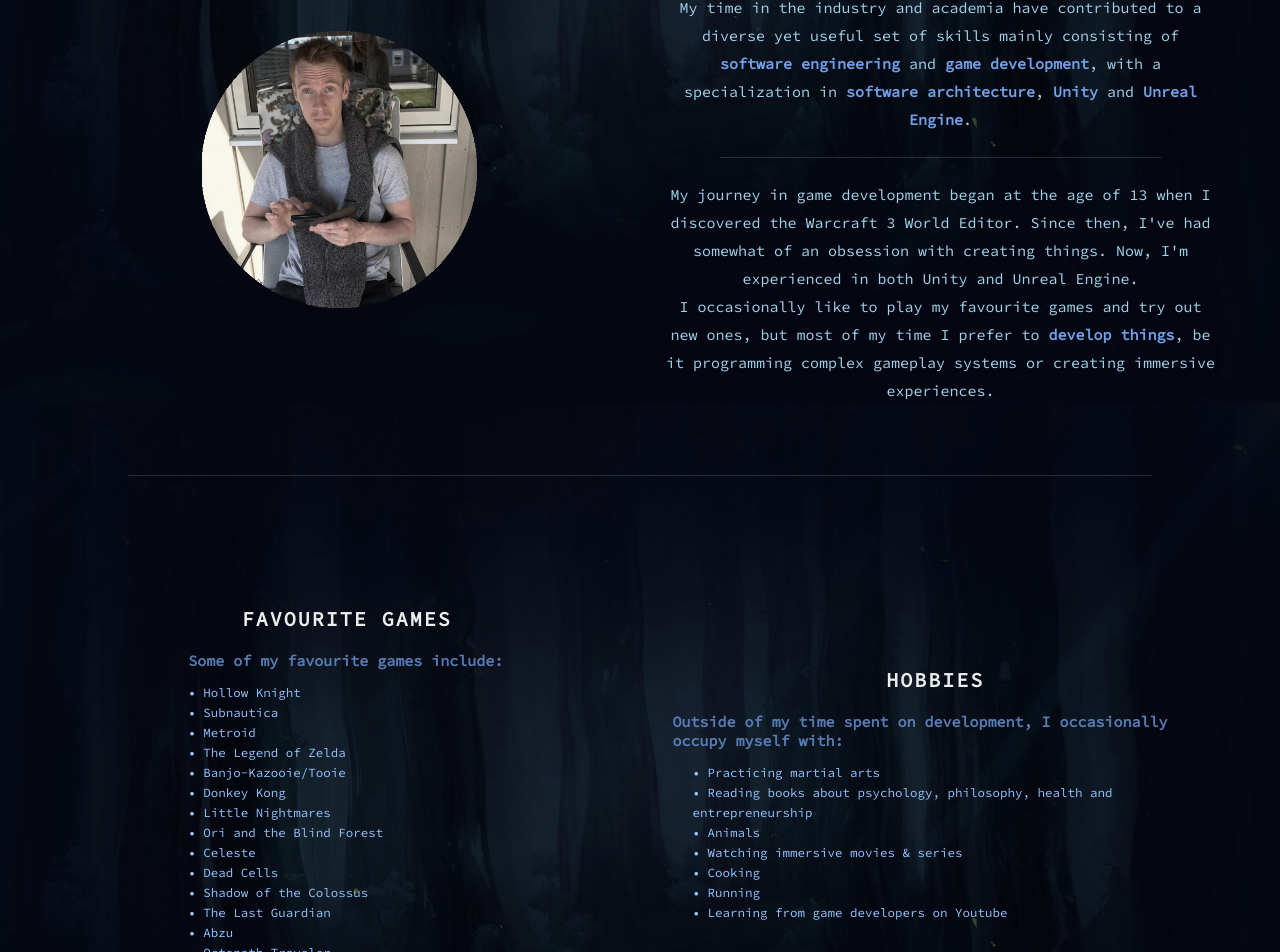
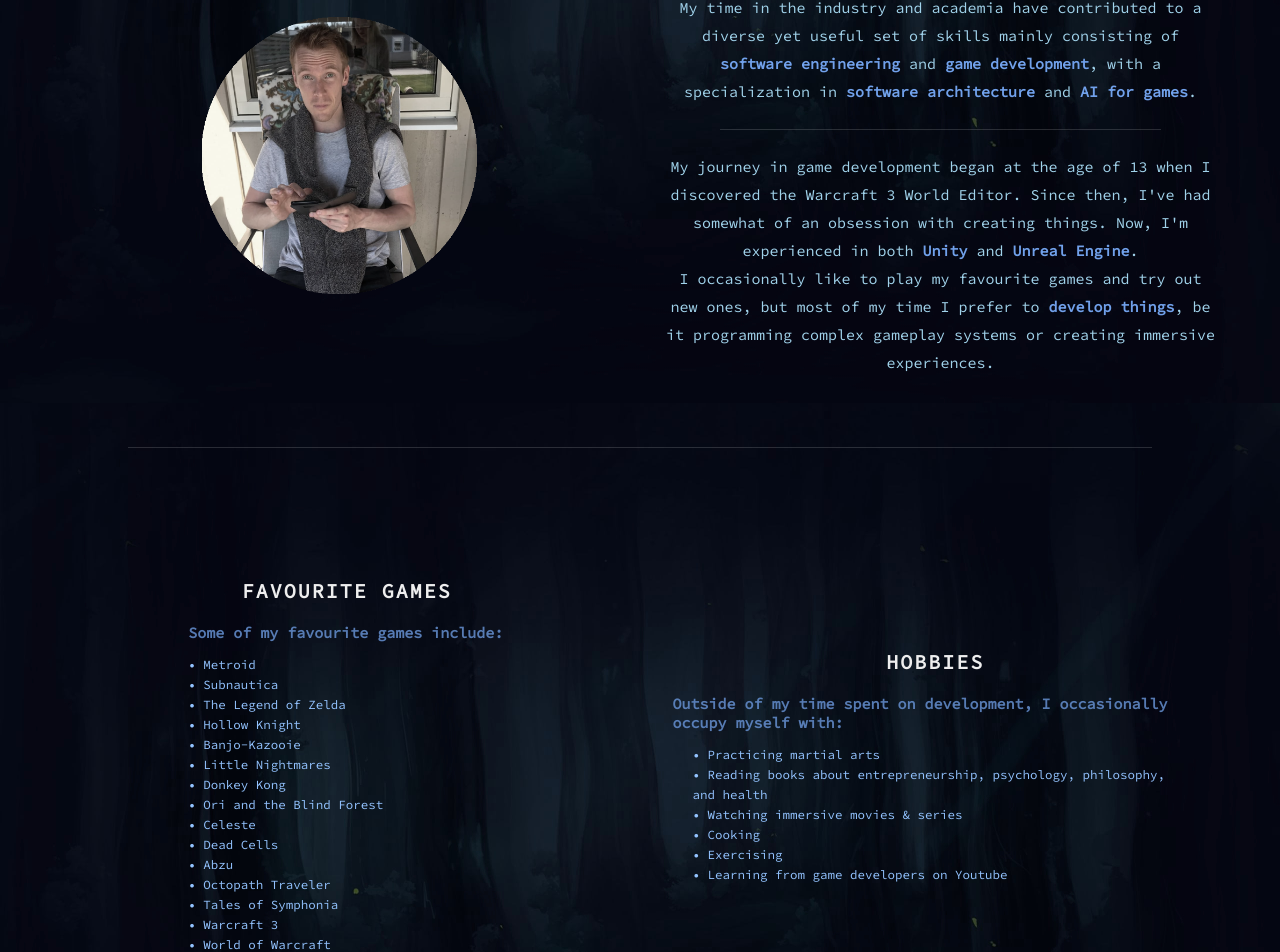
Before and after one commit to fabianfroding/gh-pages-src, a Vue app: page /about in a window 1280 px wide. Shown: the part 397-1349 px from the top of the page. Built offline with nearby package versions, Linux system fonts and the light colour scheme.

Commit message:
update about section

```diff
--- a/src/views/About.vue
+++ b/src/views/About.vue
@@ -14,7 +14,7 @@
 					<p>
 						My time in the industry and academia have contributed to a diverse yet useful set of skills mainly consisting of
 						<strong>software engineering</strong> and <strong>game development</strong>, with a specialization in
-						<strong>software architecture</strong>, <strong>Unity</strong> and <strong>Unreal Engine</strong>.
+						<strong>software architecture</strong> and <strong>AI for games</strong>.
                     </p>
                     <br>
 					<div class="separator-line"></div>
@@ -22,7 +22,7 @@
 					<p>
                         My journey in game development began at the age of 13 when I discovered the Warcraft 3 World Editor.
 						Since then, I've had somewhat of an obsession with creating things.
-						Now, I'm experienced in both Unity and Unreal Engine.
+						Now, I'm experienced in both <strong>Unity</strong> and <strong>Unreal Engine</strong>.
 						<br>I occasionally like to play my favourite games and try out new ones,
 						but most of my time I prefer to <strong>develop things</strong>,
 						be it programming complex gameplay systems or creating immersive experiences.
@@ -44,21 +44,21 @@
 						<ul>
 							<li><h2>Some of my favourite games include:</h2></li>
 							<br>
+							<li><p> • Metroid</p></li>
+							<li><p> • Subnautica</p></li>
+							<li><p> • The Legend of Zelda</p></li>
 							<li><p> • Hollow Knight</p></li>
-							<li><p> • Subnautica</p></li>
-							<li><p> • Metroid</p></li>
-							<li><p> • The Legend of Zelda</p></li>
-							<li><p> • Banjo-Kazooie/Tooie</p></li>
+							<li><p> • Banjo-Kazooie</p></li>
+							<li><p> • Little Nightmares</p></li>
 							<li><p> • Donkey Kong</p></li>
-							<li><p> • Little Nightmares</p></li>
 							<li><p> • Ori and the Blind Forest</p></li>
 							<li><p> • Celeste</p></li>
 							<li><p> • Dead Cells</p></li>
-							<li><p> • Shadow of the Colossus</p></li>
-							<li><p> • The Last Guardian</p></li>
 							<li><p> • Abzu</p></li>
 							<li><p> • Octopath Traveler</p></li>
+							<li><p> • Tales of Symphonia</p></li>
 							<li><p> • Warcraft 3</p></li>
+							<li><p> • World of Warcraft</p></li>
 						</ul>
                     </div>
 
@@ -68,11 +68,10 @@
 							<h2>Outside of my time spent on development, I occasionally occupy myself with:</h2>
 							<br>
 							<li><p> • Practicing martial arts</p></li>
-							<li><p> • Reading books about psychology, philosophy, health and entrepreneurship</p></li>
-							<li><p> • Animals</p></li>
+							<li><p> • Reading books about entrepreneurship, psychology, philosophy, and health</p></li>
 							<li><p> • Watching immersive movies &amp; series</p></li>
 							<li><p> • Cooking</p></li>
-							<li><p> • Running</p></li>
+							<li><p> • Exercising</p></li>
 							<li><p> • Learning from game developers on Youtube</p></li>
 							<!--li>
 								<ul>
```
